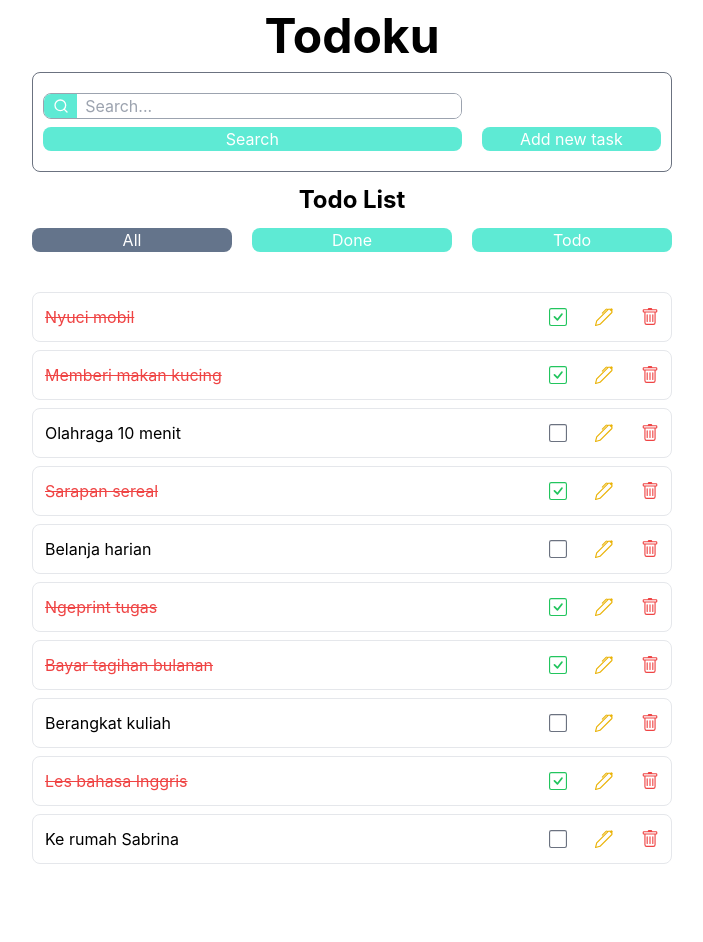
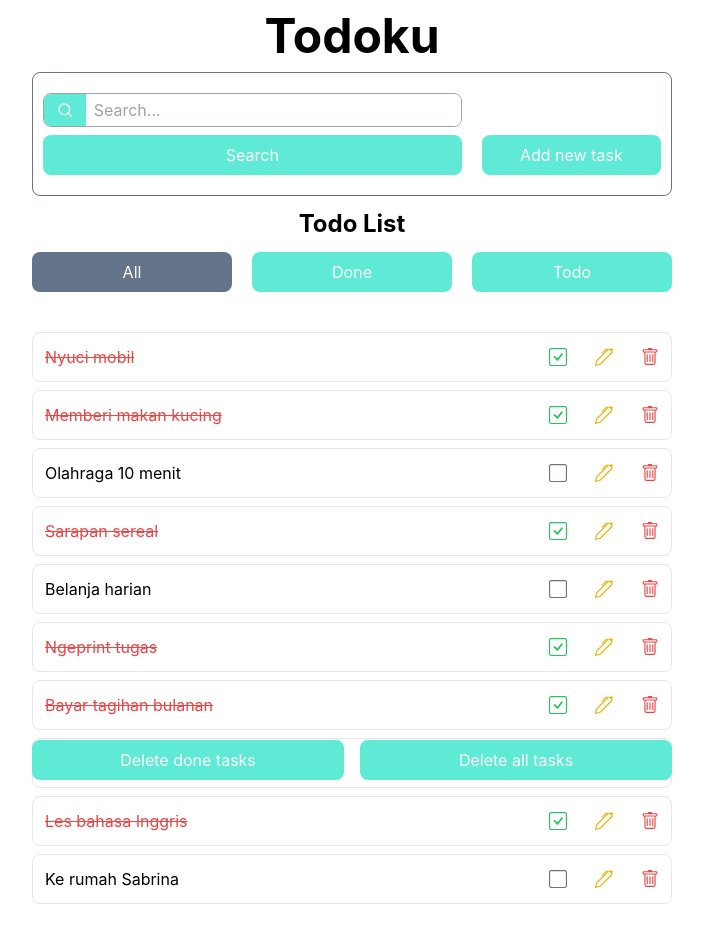
Before and after one commit to saepasomba/todoku-react, a React (Create React App) app: page / in a window 1280 px wide. Shown: the top 942 px of the page, without its empty margins (288-991 px from the left). Before the commit the page ends 904 px from the top, so only its background shows below. Built offline with nearby package versions, Linux system fonts and the light colour scheme.

Commit message:
Add group delete function

```diff
--- a/src/components/CustomButton.js
+++ b/src/components/CustomButton.js
@@ -1,8 +1,8 @@
 import React from 'react'
 
-export default function CustomButton({ content, buttonFunction, isActive }) {
+export default function CustomButton({ content, buttonFunction, isActive, type }) {
   return (
-    <button onClick={buttonFunction} className={`${isActive ? 'bg-slate-500' : 'bg-teal-300'} rounded-lg text-white w-full`}>
+    <button onClick={buttonFunction} className={`${isActive ? 'bg-slate-500' : 'bg-teal-300'} ${type === 'danger' && 'bg-red-500'} rounded-lg text-white w-full p-2`}>
         {content}
     </button>
   )
--- a/src/components/SearchBar.js
+++ b/src/components/SearchBar.js
@@ -4,10 +4,10 @@ import { FiSearch } from 'react-icons/fi'
 export default function SearchBar({ handleChange }) {
   return (
     <div className='flex w-full rounded-lg border border-gray-400 overflow-hidden'>
-        <button className='bg-teal-300 text-white h-auto w-1/12 px-2 text-center'>
+        <button className='bg-teal-300 text-white h-auto md:w-[10%] p-2 sm:w-[20%]'>
             <FiSearch className='mx-auto' />
         </button>
-        <input className='w-full px-2' type='text' placeholder='Search...' onChange={handleChange}></input>
+        <input className='w-[90%] px-2' type='text' placeholder='Search...' onChange={handleChange}></input>
     </div>
   )
 }
--- a/src/containers/App.js
+++ b/src/containers/App.js
@@ -100,7 +100,7 @@ function App() {
   }, [])
 
   return (
-    <div className="container w-1/2 mx-auto text-center">
+    <div className="container relative md:w-1/2 mx-auto text-center sm:w-10/12">
       <h1 className='font-bold text-5xl m-3'>Todoku</h1>
       <div className='container header grid grid-cols-[70%_30%] gap-5 justify-center items-end mx-auto p-5 rounded-lg border border-gray-500'>
         <div className='header-left flex flex-col gap-2'>
@@ -121,7 +121,7 @@ function App() {
         </div>
       </div>
 
-      <div className='container my-10 flex flex-col gap-2'>
+      <div className='container my-10 mb-24 flex flex-col gap-2'>
         {
           tasksToShow.length > 0
           ? tasksToShow.map(task => {
@@ -131,6 +131,12 @@ function App() {
         }
       </div>
 
+      <div className='container footer my-5 fixed bottom-0 md:w-1/2 sm:w-10/12'>
+        <div className='grid grid-cols-2 gap-4'>
+          <CustomButton content='Delete done tasks' type='danger' buttonFunction={deleteDoneTasks} />
+          <CustomButton content='Delete all tasks' type='danger' buttonFunction={deleteAllTasks} />
+        </div>
+      </div>
     </div>
   );
 }
```
